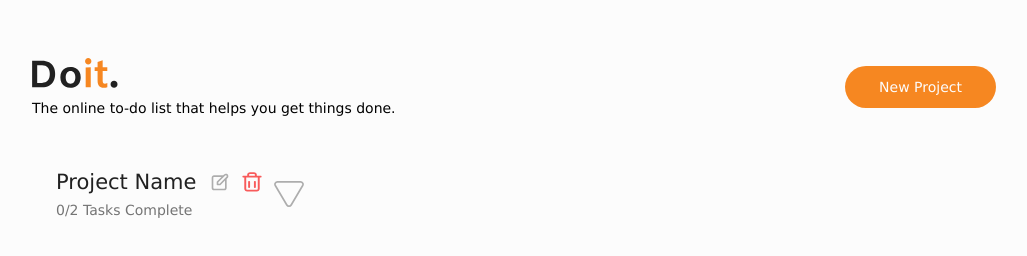
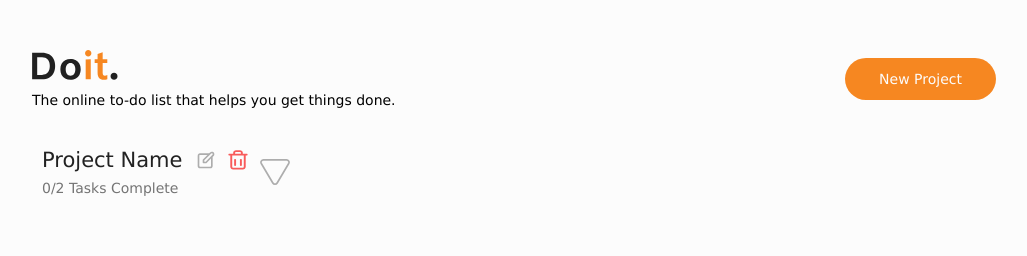
Before and after one commit to liuworkgit/doit-webapp, a website built with webpack: page src/index-template.html in a window 1280 px wide. Shown: the whole page, without its empty margins (126-1153 px from the left). Built offline with nearby package versions, Linux system fonts and the light colour scheme; files whose address does not match are found by name.

Commit message:
Fixed margins and padding of header, main, projects-window and project.

```diff
--- a/src/styles/index.css
+++ b/src/styles/index.css
@@ -21,14 +21,13 @@ h2 {
 header {
     display: block flex;
     justify-content: center;
-    margin: 0px 0px 30px 0px;
-    padding: 50px 0px 0px 0px;
+    margin: 50px 0px 30px 0px;
     width: 100%;
 }
 main {
     display: block flex;
     justify-content: center;
-    margin: 0px;
+    margin: 24px 0px;
     width: 100%;
 }
 p {
@@ -120,6 +119,7 @@ p {
 }
 .project {
     display: block flex;
+    padding: 10px;
 }
 .project-info > .flex-inline {
     align-items: center;
@@ -133,6 +133,5 @@ p {
     margin: 0px 0px 0px 8px;
 }
 #projects-window {
-    padding: 24px;
     width: 100%;
 }
```
